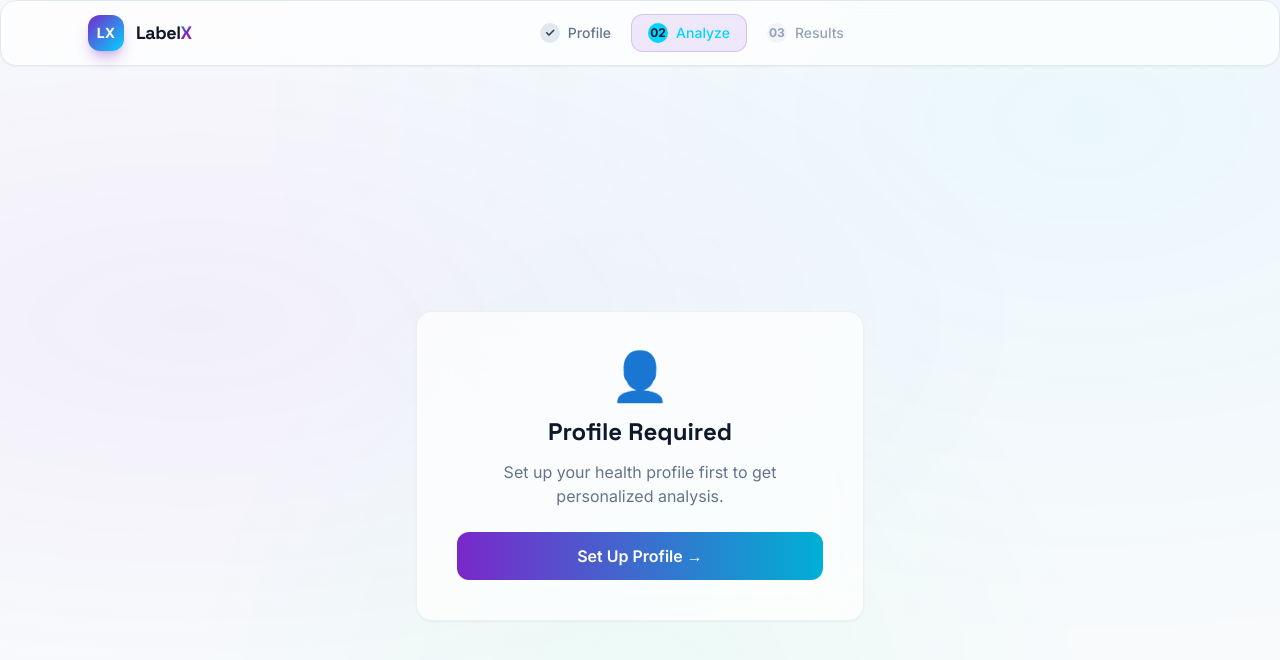
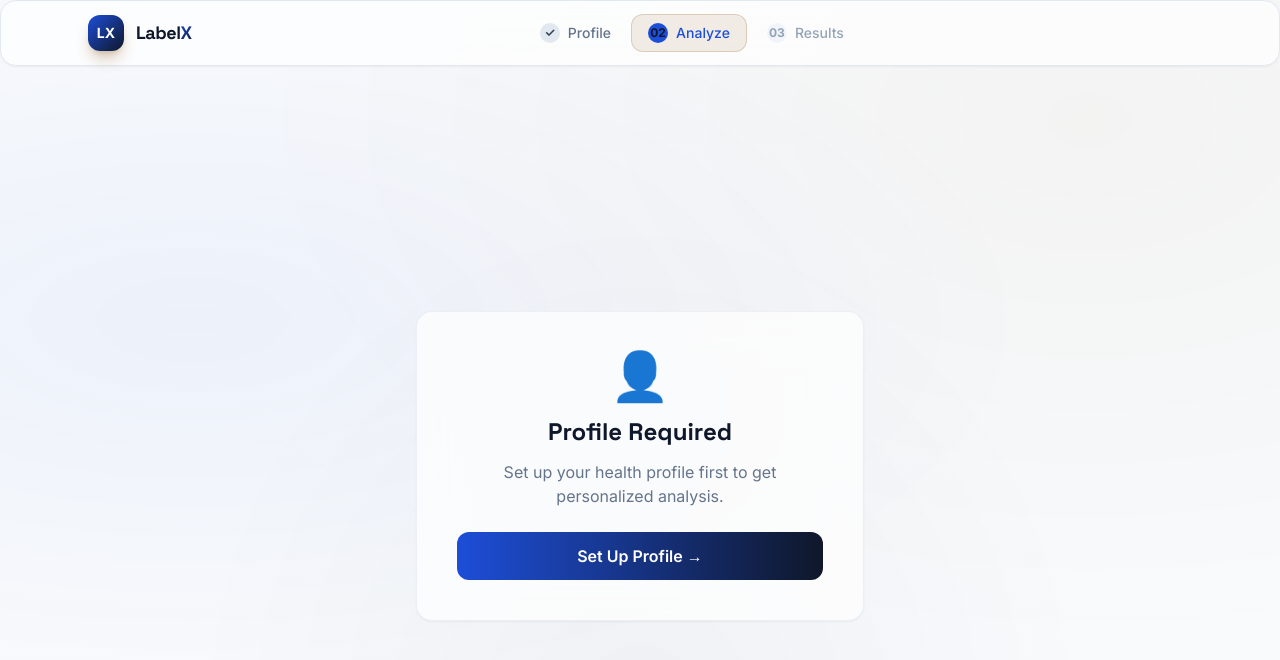
Before and after one commit to AnkitaKumariii/LabelX, a React (Vite) app in the folder frontend/: page /analyze in a window 1280 px wide. Shown: the top 660 px of the page. Built offline with nearby package versions, Linux system fonts and the light colour scheme; no server answers.

Commit message:
Overhaul frontend theme to use blue, brown, and black

```diff
--- a/frontend/src/components/AgentProgress.tsx
+++ b/frontend/src/components/AgentProgress.tsx
@@ -32,7 +32,7 @@ export default function AgentProgress({ events = [], currentAgent = null, progre
         </div>
         <div className="h-2 rounded-full bg-slate-200 overflow-hidden">
           <div
-            className="h-full rounded-full bg-gradient-to-r from-brand-purple to-brand-cyan transition-all duration-500"
+            className="h-full rounded-full bg-gradient-to-r from-brand-blue to-brand-black transition-all duration-500"
             style={{ width: `${progress}%` }}
           />
         </div>
@@ -54,7 +54,7 @@ export default function AgentProgress({ events = [], currentAgent = null, progre
               `}
             >
               {isActive && (
-                <div className="absolute top-2 right-2 w-2 h-2 rounded-full bg-brand-cyan animate-pulse" />
+                <div className="absolute top-2 right-2 w-2 h-2 rounded-full bg-brand-blue animate-pulse" />
               )}
               {isDone && (
                 <div className="absolute top-2 right-2 w-2 h-2 rounded-full bg-brand-green" />
--- a/frontend/src/components/IngredientBadge.tsx
+++ b/frontend/src/components/IngredientBadge.tsx
@@ -46,9 +46,9 @@ export default function IngredientBadge({ ingredient, expanded = false, onClick
           <p className="text-sm text-slate-600 leading-relaxed">{ingredient.explanation}</p>
 
           {ingredient.personalized_note && (
-            <div className="flex items-start gap-2 p-2.5 rounded-lg bg-brand-cyan/8 border border-brand-cyan/20">
-              <span className="text-brand-cyan text-sm mt-0.5">⚡</span>
-              <p className="text-sm text-brand-cyan/90 leading-relaxed">{ingredient.personalized_note}</p>
+            <div className="flex items-start gap-2 p-2.5 rounded-lg bg-brand-blue/8 border border-brand-blue/20">
+              <span className="text-brand-blue text-sm mt-0.5">⚡</span>
+              <p className="text-sm text-brand-blue/90 leading-relaxed">{ingredient.personalized_note}</p>
             </div>
           )}
 
--- a/frontend/src/components/Navbar.tsx
+++ b/frontend/src/components/Navbar.tsx
@@ -14,7 +14,7 @@ export default function Navbar() {
       <div className="max-w-6xl mx-auto px-6 h-16 flex items-center justify-between">
         {/* Logo */}
         <Link to="/profile" className="flex items-center gap-3 group">
-          <div className="w-9 h-9 rounded-xl bg-gradient-to-br from-brand-purple to-brand-cyan flex items-center justify-center shadow-lg shadow-brand-purple/30 group-hover:shadow-brand-cyan/40 transition-shadow">
+          <div className="w-9 h-9 rounded-xl bg-gradient-to-br from-brand-blue to-brand-black flex items-center justify-center shadow-lg shadow-brand-brown/30 group-hover:shadow-brand-blue/40 transition-shadow">
             <span className="text-white font-bold text-sm">LX</span>
           </div>
           <span className="font-display font-bold text-lg tracking-tight">
@@ -34,14 +34,14 @@ export default function Navbar() {
                 id={`nav-step-${i + 1}`}
                 className={`flex items-center gap-2 px-4 py-2 rounded-xl text-sm font-medium transition-all duration-200
                   ${isActive
-                    ? 'bg-brand-purple/10 text-brand-cyan border border-brand-purple/20'
+                    ? 'bg-brand-brown/10 text-brand-blue border border-brand-brown/20'
                     : isPast
                     ? 'text-slate-500 hover:text-slate-800'
                     : 'text-slate-400 hover:text-slate-600'
                   }`}
               >
                 <span className={`w-5 h-5 rounded-full text-xs flex items-center justify-center font-bold
-                  ${isActive ? 'bg-brand-cyan text-slate-900' : isPast ? 'bg-slate-200 text-slate-700' : 'bg-slate-100 text-slate-400'}`}>
+                  ${isActive ? 'bg-brand-blue text-slate-900' : isPast ? 'bg-slate-200 text-slate-700' : 'bg-slate-100 text-slate-400'}`}>
                   {isPast ? '✓' : step.label}
                 </span>
                 {step.title}
--- a/frontend/src/components/SummaryCard.tsx
+++ b/frontend/src/components/SummaryCard.tsx
@@ -1,6 +1,6 @@
 export default function SummaryCard({ icon, title, value, subtitle, color = 'cyan', size = 'normal' }) {
   const colorMap = {
-    cyan:   { text: 'text-brand-cyan',   bg: 'bg-brand-cyan/10',   border: 'border-brand-cyan/20',   glow: 'shadow-brand-cyan/10' },
+    cyan:   { text: 'text-brand-blue',   bg: 'bg-brand-blue/10',   border: 'border-brand-blue/20',   glow: 'shadow-brand-blue/10' },
     green:  { text: 'text-brand-green',  bg: 'bg-brand-green/10',  border: 'border-brand-green/20',  glow: 'shadow-brand-green/10' },
     yellow: { text: 'text-brand-yellow', bg: 'bg-brand-yellow/10', border: 'border-brand-yellow/20', glow: 'shadow-brand-yellow/10' },
     red:    { text: 'text-brand-red',    bg: 'bg-brand-red/10',    border: 'border-brand-red/20',    glow: 'shadow-brand-red/10' },
--- a/frontend/src/index.css
+++ b/frontend/src/index.css
@@ -20,20 +20,20 @@ body {
   min-height: 100vh;
   overflow-x: hidden;
   background-image:
-    radial-gradient(ellipse at 15% 40%, rgba(121, 40, 202, 0.05) 0%, transparent 55%),
-    radial-gradient(ellipse at 85% 15%, rgba(0, 212, 255, 0.05) 0%, transparent 55%),
-    radial-gradient(ellipse at 50% 90%, rgba(0, 255, 136, 0.05) 0%, transparent 50%);
+    radial-gradient(ellipse at 15% 40%, rgba(29, 78, 216, 0.05) 0%, transparent 55%),
+    radial-gradient(ellipse at 85% 15%, rgba(133, 77, 14, 0.04) 0%, transparent 55%),
+    radial-gradient(ellipse at 50% 90%, rgba(15, 23, 42, 0.04) 0%, transparent 50%);
   background-attachment: fixed;
 }
 
 /* ── Scrollbar ───────────────────────────────────────────────────────────── */
 ::-webkit-scrollbar { width: 6px; }
 ::-webkit-scrollbar-track { background: #f1f5f9; }
-::-webkit-scrollbar-thumb { background: rgba(121, 40, 202, 0.3); border-radius: 3px; }
-::-webkit-scrollbar-thumb:hover { background: rgba(121, 40, 202, 0.5); }
+::-webkit-scrollbar-thumb { background: rgba(29, 78, 216, 0.3); border-radius: 3px; }
+::-webkit-scrollbar-thumb:hover { background: rgba(29, 78, 216, 0.5); }
 
 /* ── Selection ───────────────────────────────────────────────────────────── */
-::selection { background: rgba(121, 40, 202, 0.2); color: #0f172a; }
+::selection { background: rgba(29, 78, 216, 0.2); color: #0f172a; }
 
 /* ── Glass Card ──────────────────────────────────────────────────────────── */
 @layer components {
@@ -42,7 +42,7 @@ body {
   }
 
   .glass-hover {
-    @apply glass transition-all duration-300 hover:bg-white/90 hover:border-slate-300 hover:shadow-md hover:shadow-brand-purple/5;
+    @apply glass transition-all duration-300 hover:bg-white/90 hover:border-slate-300 hover:shadow-md hover:shadow-brand-blue/5;
   }
 
   .glass-strong {
@@ -52,19 +52,19 @@ body {
   /* ── Gradient Text ─────────────────────────────────────────────────────── */
   .gradient-text {
     @apply bg-clip-text text-transparent;
-    background-image: linear-gradient(135deg, #00b0d4, #7928ca, #d4006a); /* Slightly darker for contrast */
+    background-image: linear-gradient(135deg, #1d4ed8, #0f172a);
   }
 
   .gradient-text-green {
     @apply bg-clip-text text-transparent;
-    background-image: linear-gradient(135deg, #00c76a, #00b0d4);
+    background-image: linear-gradient(135deg, #10b981, #1d4ed8);
   }
 
   /* ── Glow Buttons ──────────────────────────────────────────────────────── */
   .btn-primary {
     @apply relative px-8 py-3 rounded-xl font-semibold text-white transition-all duration-300
-           bg-gradient-to-r from-brand-purple to-[#00b0d4]
-           hover:shadow-lg hover:shadow-brand-purple/20 hover:scale-[1.02]
+           bg-gradient-to-r from-brand-blue to-brand-black
+           hover:shadow-lg hover:shadow-brand-blue/20 hover:scale-[1.02]
            active:scale-[0.98] disabled:opacity-50 disabled:cursor-not-allowed disabled:hover:scale-100;
   }
 
@@ -75,15 +75,15 @@ body {
 
   .btn-danger {
     @apply px-6 py-3 rounded-xl font-semibold text-white transition-all duration-300
-           bg-gradient-to-r from-brand-red to-brand-pink
+           bg-gradient-to-r from-brand-brown to-brand-red
            hover:shadow-lg hover:shadow-brand-red/20 hover:scale-[1.02];
   }
 
   /* ── Input Fields ──────────────────────────────────────────────────────── */
   .input-field {
     @apply w-full px-4 py-3 rounded-xl bg-white text-slate-900 placeholder-slate-400
-           border border-slate-200 focus:border-brand-cyan/50 focus:outline-none
-           focus:ring-2 focus:ring-brand-cyan/20 transition-all duration-200 shadow-sm;
+           border border-slate-200 focus:border-brand-blue/50 focus:outline-none
+           focus:ring-2 focus:ring-brand-blue/20 transition-all duration-200 shadow-sm;
   }
 
   .textarea-field {
@@ -110,9 +110,9 @@ body {
   }
 
   /* ── Neon Glow Ring ────────────────────────────────────────────────────── */
-  .ring-cyan { box-shadow: 0 0 0 1px rgba(0, 176, 212, 0.4), 0 0 15px rgba(0, 176, 212, 0.1); }
-  .ring-purple { box-shadow: 0 0 0 1px rgba(121, 40, 202, 0.4), 0 0 15px rgba(121, 40, 202, 0.1); }
-  .ring-green { box-shadow: 0 0 0 1px rgba(0, 199, 106, 0.4), 0 0 15px rgba(0, 199, 106, 0.1); }
+  .ring-blue { box-shadow: 0 0 0 1px rgba(29, 78, 216, 0.4), 0 0 15px rgba(29, 78, 216, 0.1); }
+  .ring-brown { box-shadow: 0 0 0 1px rgba(133, 77, 14, 0.4), 0 0 15px rgba(133, 77, 14, 0.1); }
+  .ring-green { box-shadow: 0 0 0 1px rgba(16, 185, 129, 0.4), 0 0 15px rgba(16, 185, 129, 0.1); }
 }
 
 /* ── Animations ──────────────────────────────────────────────────────────── */
@@ -153,18 +153,18 @@ body {
 .gauge-fill  { transition: stroke-dashoffset 1.5s cubic-bezier(0.4,0,0.2,1); }
 
 /* ── Agent Progress Steps ────────────────────────────────────────────────── */
-.agent-step-active { border-color: rgba(0, 176, 212, 0.4); background: rgba(0, 212, 255, 0.05); }
-.agent-step-done   { border-color: rgba(0, 199, 106, 0.4); background: rgba(0, 255, 136, 0.05); }
+.agent-step-active { border-color: rgba(29, 78, 216, 0.4); background: rgba(29, 78, 216, 0.05); }
+.agent-step-done   { border-color: rgba(16, 185, 129, 0.4); background: rgba(16, 185, 129, 0.05); }
 .agent-step-idle   { border-color: rgba(0, 0, 0, 0.08); }
 
 /* ── Drag & Drop Upload ──────────────────────────────────────────────────── */
 .upload-zone {
-  border: 2px dashed rgba(121, 40, 202, 0.2);
+  border: 2px dashed rgba(29, 78, 216, 0.2);
   transition: all 0.3s ease;
 }
 .upload-zone:hover, .upload-zone.drag-over {
-  border-color: rgba(0, 176, 212, 0.6);
-  background: rgba(0, 212, 255, 0.03);
+  border-color: rgba(29, 78, 216, 0.6);
+  background: rgba(29, 78, 216, 0.03);
 }
 
 /* ── Typewriter cursor ───────────────────────────────────────────────────── */
--- a/frontend/tailwind.config.js
+++ b/frontend/tailwind.config.js
@@ -12,13 +12,13 @@ export default {
       },
       colors: {
         brand: {
-          cyan:   '#00d4ff',
-          purple: '#7928ca',
-          pink:   '#ff0080',
-          green:  '#00ff88',
-          red:    '#ff3366',
-          yellow: '#ffcc00',
-          dark:   '#0a0a1a',
+          blue:   '#1d4ed8',
+          brown:  '#854d0e',
+          black:  '#0f172a',
+          green:  '#10b981',
+          red:    '#ef4444',
+          yellow: '#f59e0b',
+          dark:   '#0f172a',
           card:   'rgba(255,255,255,0.04)',
         },
       },
```
Also changed, not shown: frontend/src/pages/Analyze.tsx (+4 -4 lines), frontend/src/pages/ProfileSetup.tsx (+7 -7 lines).
